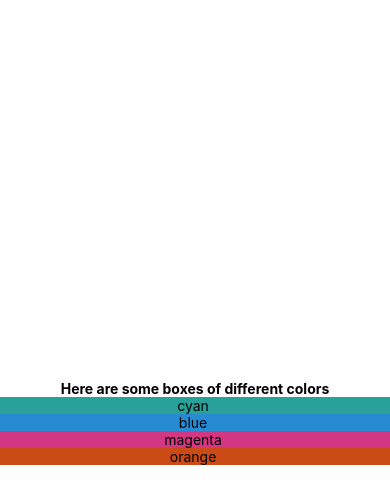
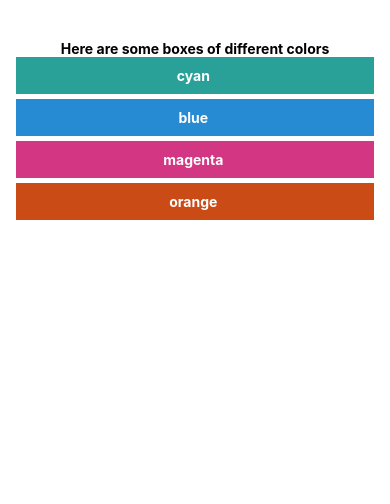
Before and after one commit to jdela22/ReactNativeFEM, a React Native app: screen / in a window 390 px wide. Shown: the top 504 px of the page. Built offline with nearby package versions, Linux system fonts and the light colour scheme.

Commit message:
better styling solution

```diff
--- a/App.tsx
+++ b/App.tsx
@@ -4,13 +4,23 @@ import { StyleSheet, Text, View } from "react-native";
 export default function App() {
   return (
     <View style={styles.container}>
-      <Text style={{ fontWeight: "bold" }}>
-        Here are some boxes of different colors
-      </Text>
-      <Text style={styles.cyan}>cyan </Text>
-      <Text style={styles.blue}>blue </Text>
-      <Text style={styles.magenta}>magenta </Text>
-      <Text style={styles.orange}>orange </Text>
+      <View>
+        <Text style={{ fontWeight: "bold" }}>
+          Here are some boxes of different colors
+        </Text>
+      </View>
+      <View style={[styles.box, styles.cyan]}>
+        <Text style={styles.boxText}>cyan </Text>
+      </View>
+      <View style={[styles.box, styles.blue]}>
+        <Text style={styles.boxText}>blue </Text>
+      </View>
+      <View style={[styles.box, styles.magenta]}>
+        <Text style={styles.boxText}>magenta </Text>
+      </View>
+      <View style={[styles.box, styles.orange]}>
+        <Text style={styles.boxText}>orange </Text>
+      </View>
       {/* <StatusBar style="auto" /> */}
     </View>
   );
@@ -21,27 +31,32 @@ const styles = StyleSheet.create({
     flex: 1,
     backgroundColor: "#fff",
     alignItems: "center",
-    justifyContent: "center",
-    // flexDirection: "row",
+    // justifyContent: "center",
+    padding: 16,
+    paddingTop: 40,
+    // paddingHorizontal:
+  },
+  box: {
+    width: "100%",
+    textAlign: "center",
+    marginBottom: 5,
+    alignItems: "center",
+    padding: 10,
+  },
+  boxText: {
+    color: "white",
+    fontWeight: "bold",
   },
   cyan: {
     backgroundColor: "#2aa198",
-    width: "100%",
-    textAlign: "center",
   },
   blue: {
     backgroundColor: "#268bd2",
-    width: "100%",
-    textAlign: "center",
   },
   magenta: {
     backgroundColor: "#d33682",
-    width: "100%",
-    textAlign: "center",
   },
   orange: {
     backgroundColor: "#cb4b16",
-    width: "100%",
-    textAlign: "center",
   },
 });
```
